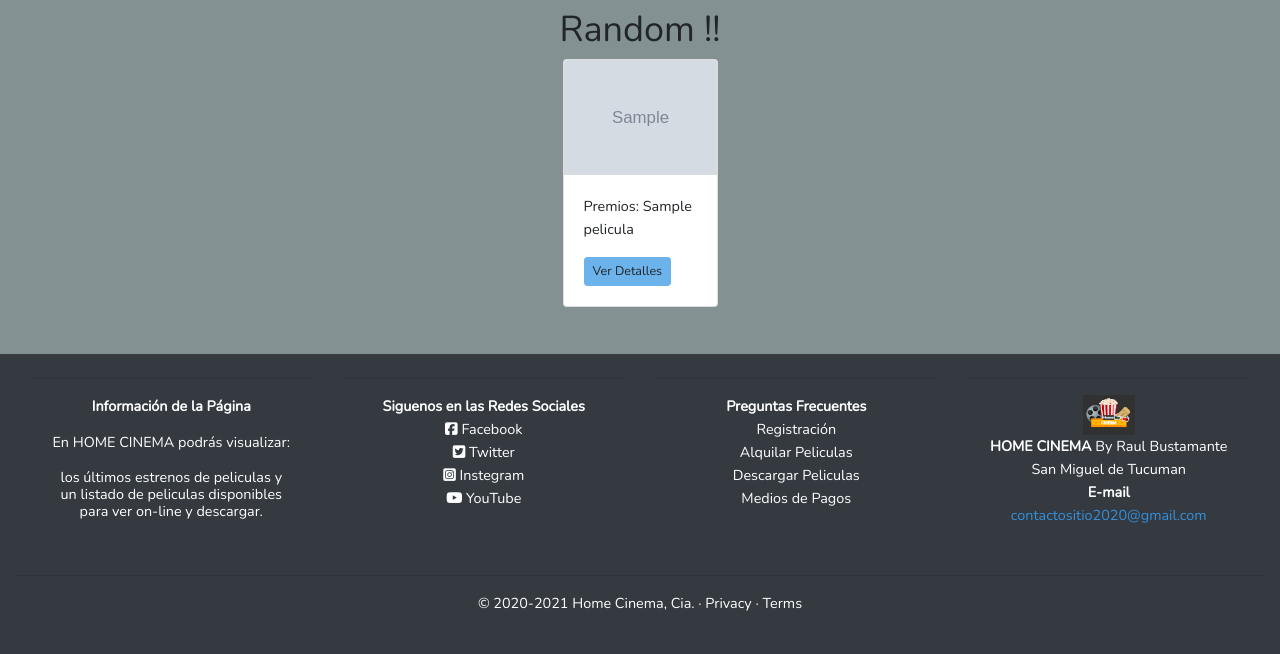
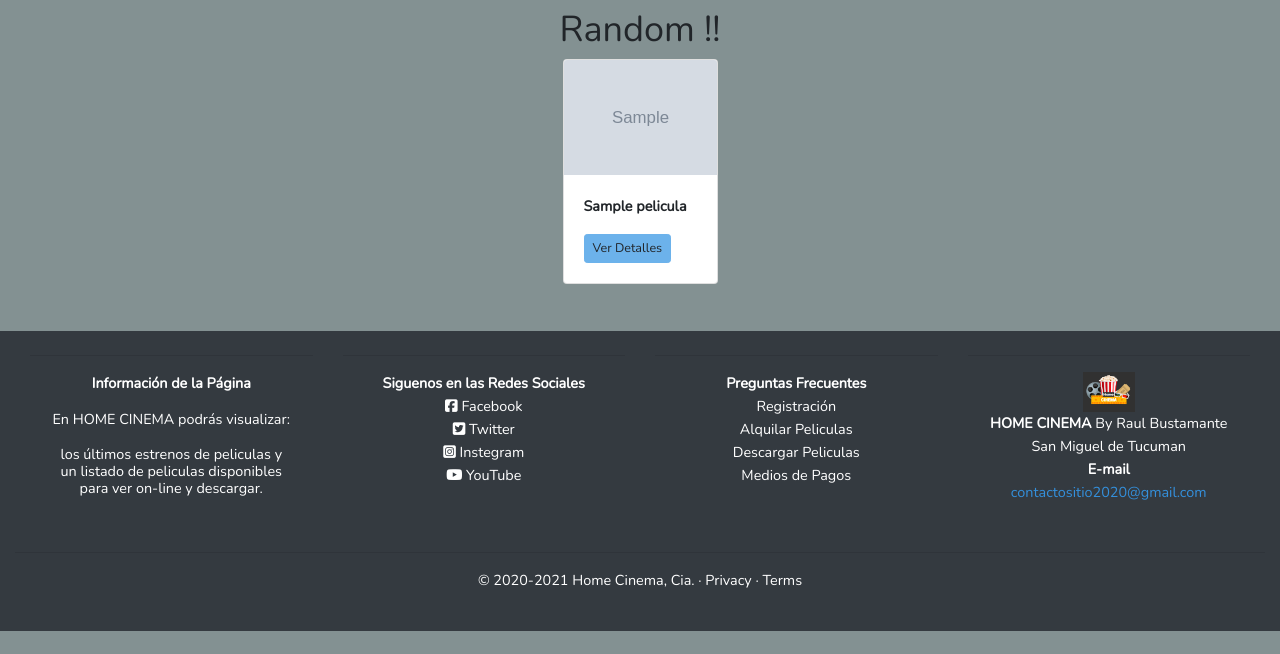
Before and after one commit to Lord-bus/HomeCinema, a Laravel app: template resources/views/home.blade.php in a window 1280 px wide. Shown: the part 410-1064 px from the top of the page. After the commit the page ends 1041 px from the top, so only its background shows below. Run offline with Laravel 8, Linux system fonts and the light colour scheme; the template is opened without the code that fills it: most values are stand-ins (such as "Sample title", 1, 10 or a date in 2020); grey boxes marked "Sample" are stand-in pictures; some libraries are stand-ins or nearby versions.

Commit message:
modificación archivo readme

```diff
--- a/resources/views/home.blade.php
+++ b/resources/views/home.blade.php
@@ -32,7 +32,7 @@
         <div class="card">
           <img src="/storage/{{$pelicula->avatar}}" class="card-img-top" alt="Card image">
           <div class="card-body">
-            <p class="card-text">Premios: {{$pelicula->title}}</p>
+            <p class="card-text"><b>{{$pelicula->title}}</b></p>
             <div class="">
               <a href="/detallePelicula/{{$pelicula->id}}" class="btn btn-info btn-left btn-sm">Ver Detalles</a>
               {{-- <a href="/detallePeliculas/{{$pelicula->id}}" class="btn btn-success btn-right btn-sm">Trailer</a> --}}
```
Also changed, not shown: readme.md.
